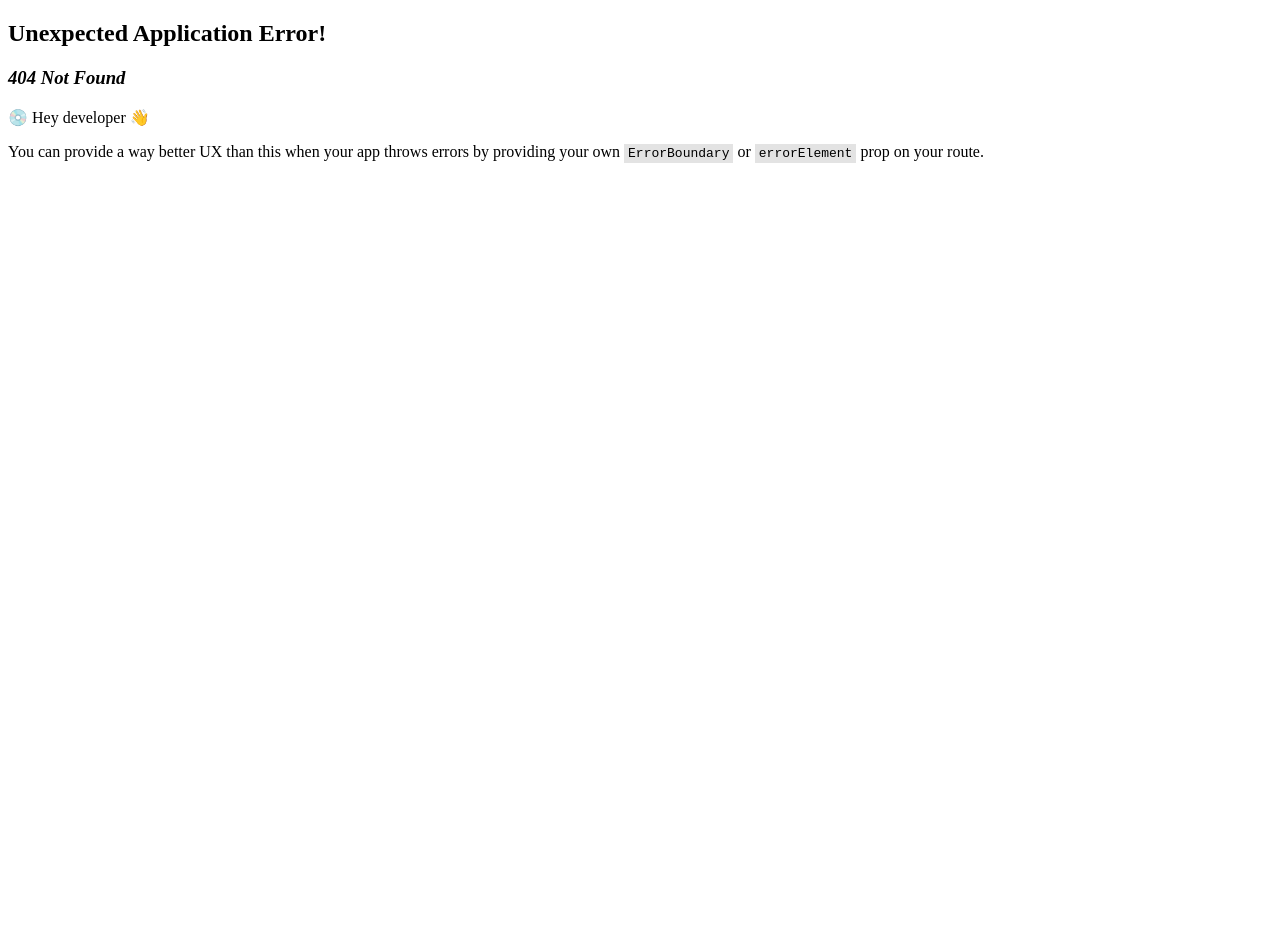
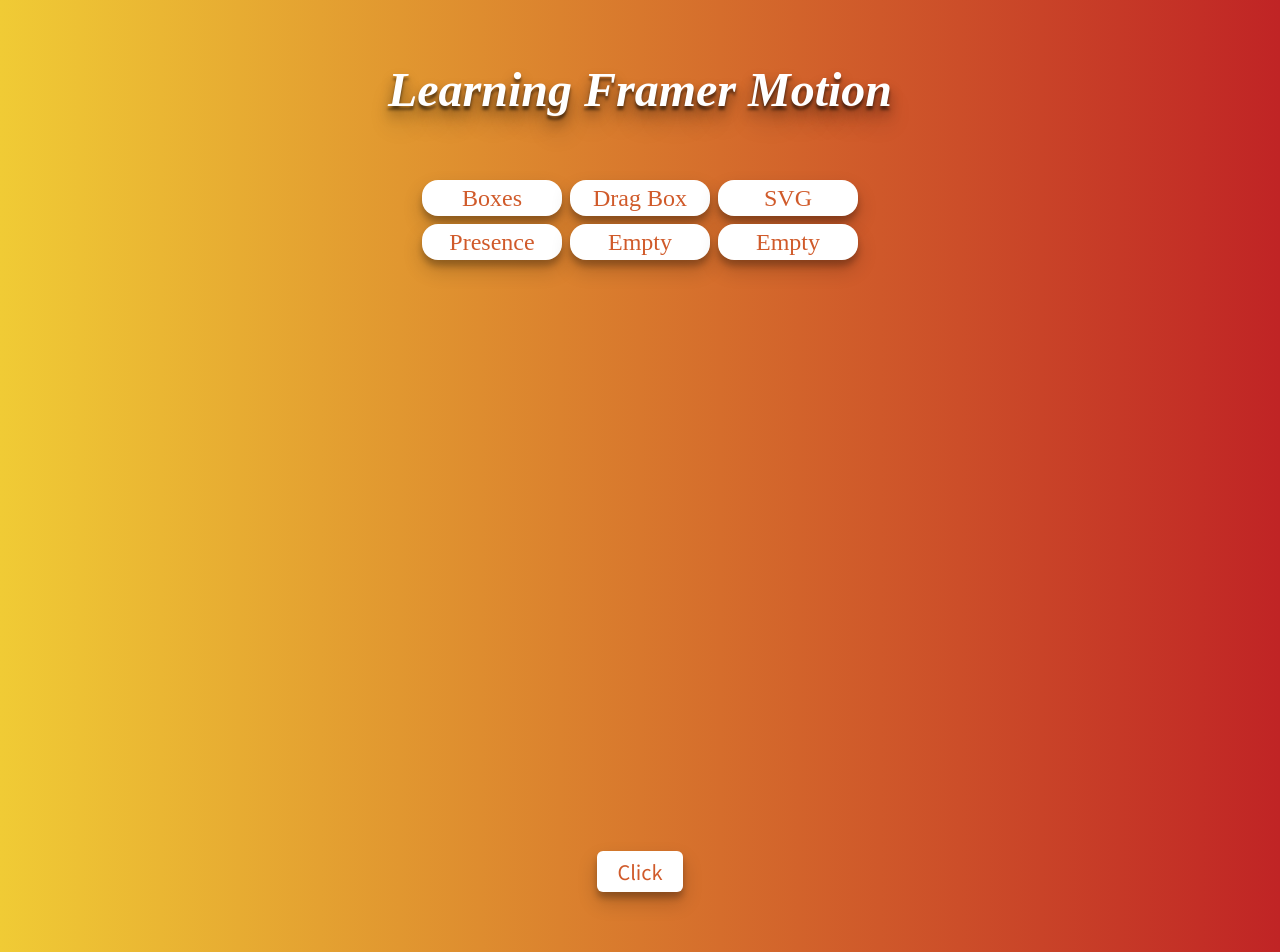
Before and after one commit to engulfedInFlames/react-framer_motion, a React (Create React App) app: page /presence in a window 1280 px wide. Before the commit this address had no page. Shown: the top 952 px of the page. Before the commit the page ends 800 px from the top, so only its background shows below. Built offline with nearby package versions, Linux system fonts and the light colour scheme.

Commit message:
Completed learning 'Animate Presence'

```diff
--- /dev/null
+++ b/src/routers/Presence.tsx
@@ -0,0 +1,86 @@
+import { AnimatePresence, motion } from "framer-motion";
+import { useState } from "react";
+import styled from "styled-components";
+
+const Wrapper = styled(motion.div)`
+  position: relative;
+  width: 600px;
+  height: 600px;
+  display: flex;
+  flex-direction: column;
+  flex-direction: center;
+  justify-content: center;
+  align-items: center;
+  border-radius: 2%;
+  margin: 0 auto;
+`;
+
+const Box = styled(motion.div)`
+  width: 200px;
+  height: 200px;
+  justify-self: center;
+  align-self: center;
+  display: grid;
+  grid-template-columns: 1fr 1fr;
+  grid-template-rows: 1fr 1fr;
+  background-color: #f1f2f6;
+  border-radius: 25%;
+  box-shadow: rgb(38, 57, 77) 0px 20px 30px -10px;
+`;
+
+const Btn = styled.button`
+  position: absolute;
+  bottom: 0;
+  font-size: 20px;
+  color: #d05a2a;
+  background-color: white;
+  padding: 6px 20px;
+  border: none;
+  border-radius: 6px;
+  box-shadow: rgba(0, 0, 0, 0.19) 0px 10px 20px, rgba(0, 0, 0, 0.23) 0px 6px 6px;
+`;
+
+const boxPresenceVars = {
+  appear: {
+    opacity: 0,
+    scale: 0,
+  },
+  visible: {
+    opacity: 1,
+    scale: 1,
+    rotateZ: 360,
+  },
+  disapper: {
+    opacity: 0,
+    y: 20,
+  },
+};
+
+function Presence() {
+  const [display, setDisplay] = useState(false);
+  const onClick = () => {
+    setDisplay((prev) => !prev);
+  };
+
+  return (
+    <>
+      <Wrapper>
+        <AnimatePresence>
+          {/* AnimatePresence 태그 안에는 조건문이 와야 한다. */}
+          {/* React만으로는 요소를 사라지게 할 때의 animation을 조절할 수 없다. */}
+          {display ? (
+            <Box
+              variants={boxPresenceVars}
+              initial="appear"
+              animate="visible"
+              exit="disapper"
+            ></Box>
+          ) : null}
+        </AnimatePresence>
+        <Btn onClick={onClick}>Click</Btn>
+      </Wrapper>
+    </>
+  );
+}
+
+export default Presence;
--- a/src/routers/Root.tsx
+++ b/src/routers/Root.tsx
@@ -38,21 +38,24 @@
 `;
 
 const Nav = styled.nav`
-  height: 60px;
-  display: flex;
+  width: 420px;
+  display: grid;
+  grid-template-columns: repeat(3, 1fr);
   justify-content: center;
   align-items: center;
+  gap: 8px;
   color: #d05a2a;
   font-size: 24px;
+  margin: 0 auto;
   margin-bottom: 32px;
   a {
     width: 140px;
     text-align: center;
     background-color: white;
-    border-radius: 12px;
-    padding: 4px 6px;
-    margin: 0 4px;
-    box-shadow: rgb(38, 57, 77) 0px 20px 30px -10px;
+    border-radius: 16px;
+    padding: 6px 6px;
+    box-shadow: rgba(0, 0, 0, 0.19) 0px 10px 20px,
+      rgba(0, 0, 0, 0.23) 0px 6px 6px;
   }
 `;
 
@@ -67,6 +70,9 @@
         <Link to="boxes">Boxes</Link>
         <Link to="drag-box">Drag Box</Link>
         <Link to="svg">SVG</Link>
+        <Link to="presence">Presence</Link>
+        <Link to="/">Empty</Link>
+        <Link to="/">Empty</Link>
       </Nav>
 
       <Outlet />
--- a/src/routers/Router.tsx
+++ b/src/routers/Router.tsx
@@ -1,6 +1,7 @@
 import { createBrowserRouter } from "react-router-dom";
 import Boxes from "./Boxes";
 import BoxForDrag from "./DragBox";
+import Presence from "./Presence";
 import Root from "./Root";
 import SVG from "./SVG";
 
@@ -18,6 +19,10 @@
         path: "svg",
         element: <SVG />,
       },
+      {
+        path: "presence",
+        element: <Presence />,
+      },
     ],
   },
 ]);
```
